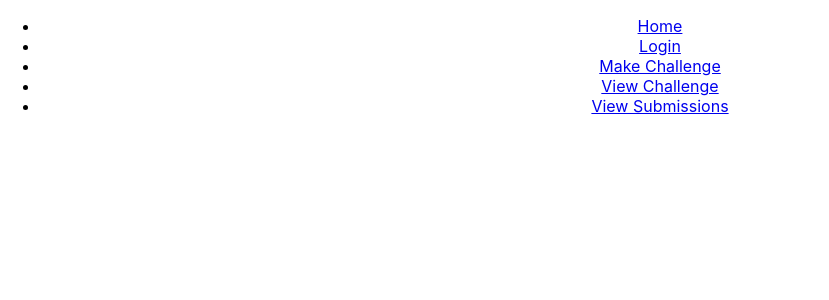
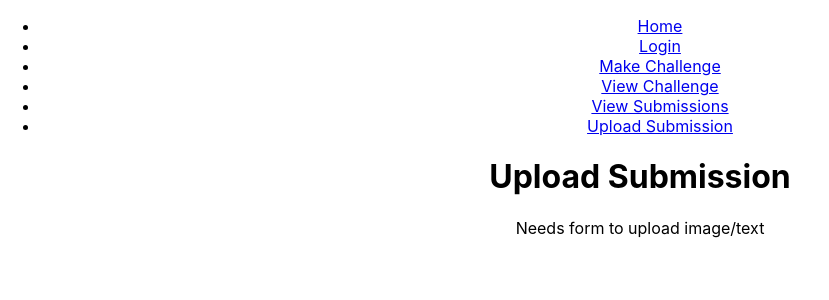
Before and after one commit to hugomilosz/ChallengerApp, a React (Create React App) app: page /uploadSubmission in a window 1280 px wide. Shown: the top 300 px of the page, without its empty margins (0-829 px from the left). Built offline with nearby package versions, Linux system fonts and the light colour scheme.

Commit message:
Added button to ViewChallenge page which links to the UploadSubmission page (with Naashiya)

```diff
--- a/src/App.tsx
+++ b/src/App.tsx
@@ -8,6 +8,7 @@ import Home from './pages/Home';
 import NavBar from './NavBar'
 import ViewChallenge from './pages/ViewChallenge';
 import ViewSubmissions from './pages/ViewSubmissions';
+import UploadSubmission from './pages/UploadSubmission';
 
 function App() {
   return (
@@ -19,6 +20,7 @@ function App() {
         <Route path="/login" element={<Login />} />
         <Route path="/viewChallenge" element={<ViewChallenge />} />
         <Route path="/viewSubmissions" element={<ViewSubmissions />} />
+        <Route path="/uploadSubmission" element={<UploadSubmission />} />
       </Routes>
     </div>
   );
--- a/src/NavBar.tsx
+++ b/src/NavBar.tsx
@@ -19,6 +19,9 @@ function NavBar() {
             <li>
                 <Link to="/viewSubmissions">View Submissions</Link>
             </li>
+            <li>
+                <Link to="/uploadSubmission">Upload Submission</Link>
+            </li>
         </ul>
     );
 }
--- a/src/pages/UploadSubmission.tsx
+++ b/src/pages/UploadSubmission.tsx
@@ -1,12 +1,12 @@
 // import React from "react";
 
-const UploadSubmissions = () => {
+const UploadSubmission = () => {
     return (
-        <div className="uploadSubmissions">
-            <h1>Upload Submissions</h1>
-            <body>View all the submissions to the challenges here</body>
+        <div className="uploadSubmission">
+            <h1>Upload Submission</h1>
+            <body>Needs form to upload image/text</body>
         </div>
     )
 }
 
-export default UploadSubmissions
+export default UploadSubmission
--- a/src/pages/ViewChallenge.tsx
+++ b/src/pages/ViewChallenge.tsx
@@ -1,6 +1,12 @@
 // import React from "react";
+import { useNavigate } from 'react-router-dom';
 
 const ViewChallenge = () => {
+    let navigate = useNavigate();
+    const routeChange = () => {
+        let path = '../uploadSubmission';
+        navigate(path);
+    }
     return (
         <div className="viewChallenge">
             <h1>View a Challenge</h1>
@@ -15,7 +21,7 @@ const ViewChallenge = () => {
                 <body> Get request here to get the initial inspiration </body>
 
                 {/* add actual submission (image/text) */}
-                <button> Upload Submission </button>
+                <button onClick={routeChange}> Upload Submission </button>
             </form>
         </div>
     )
```
